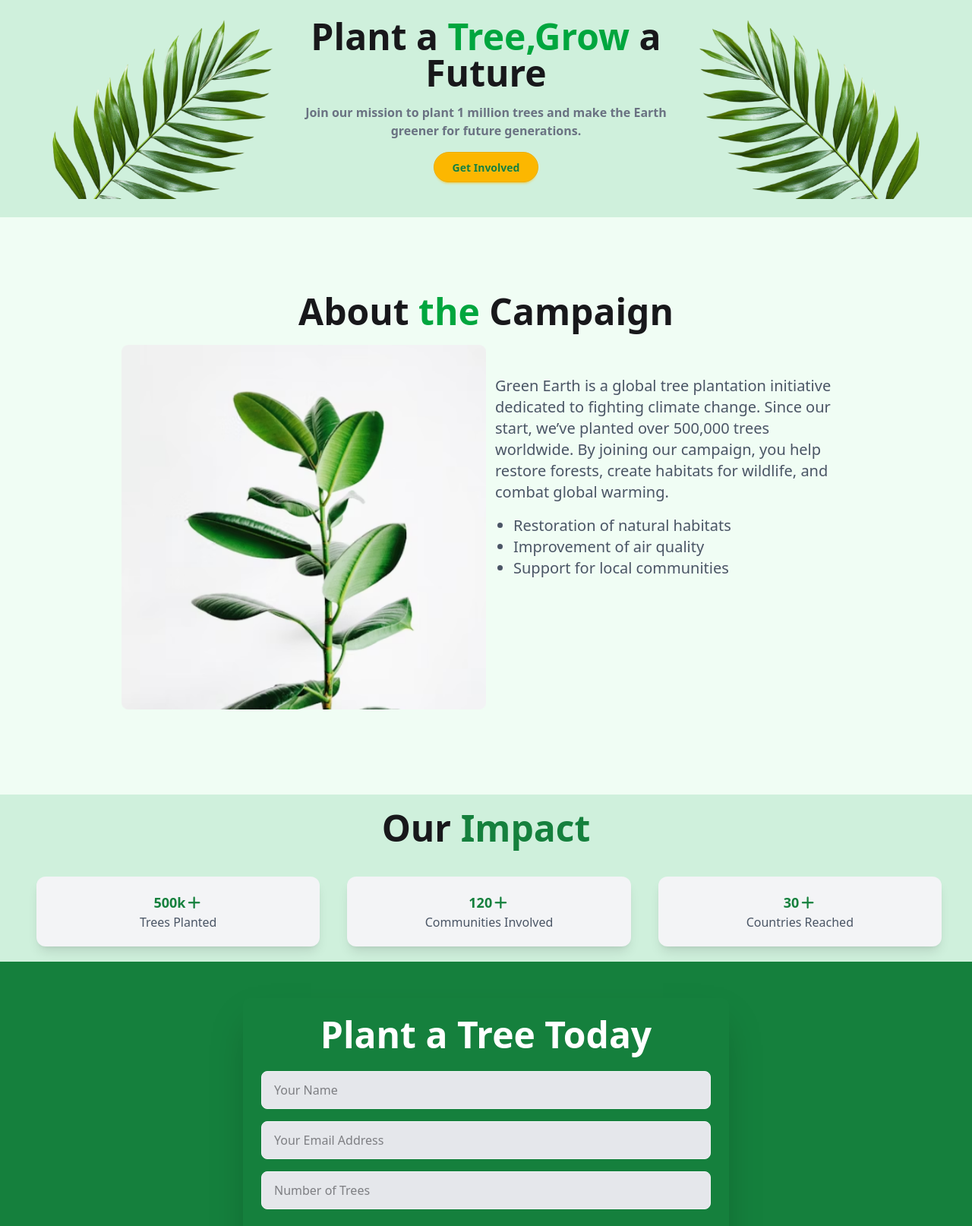
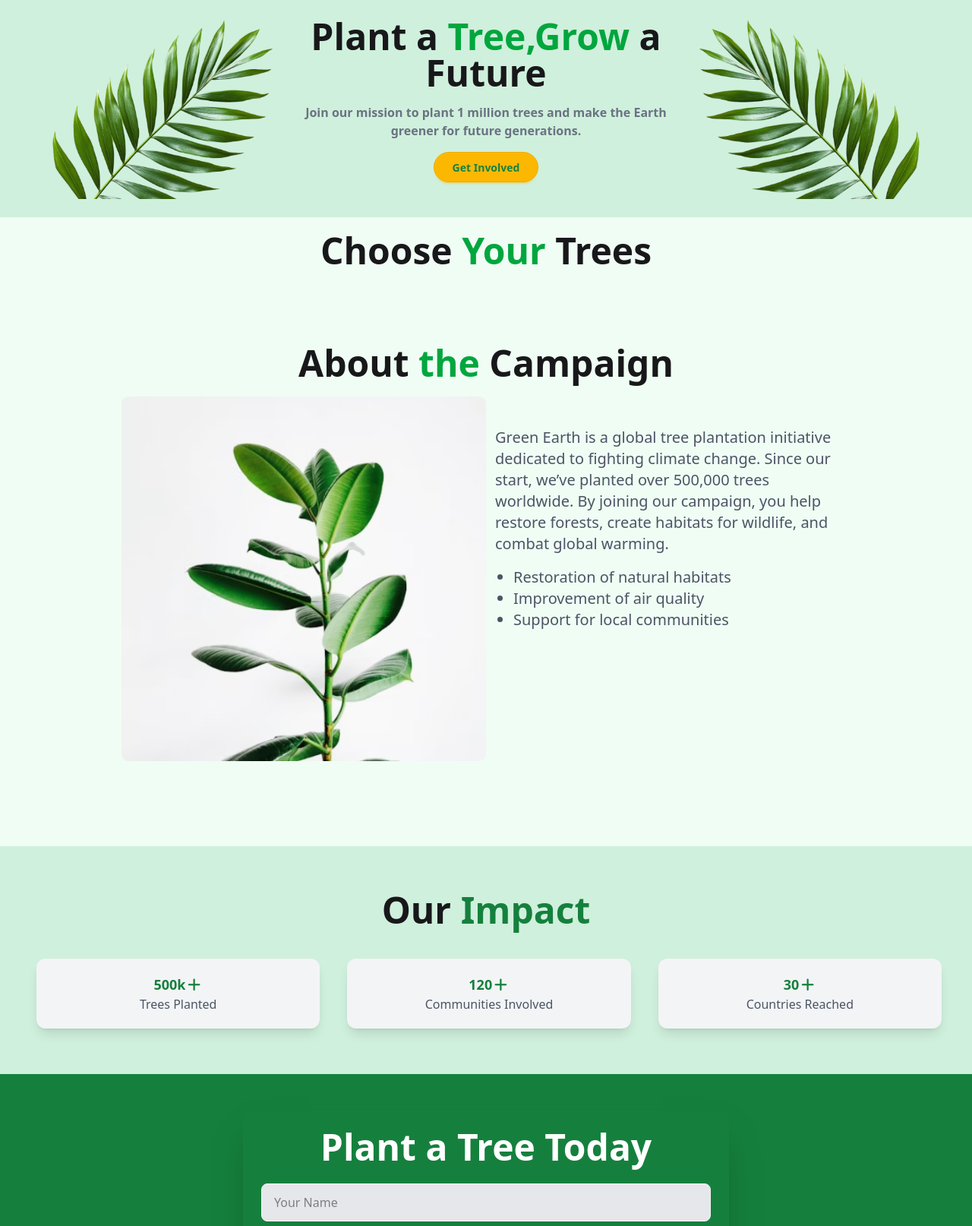
Before and after one commit to coderamitdey/Green-Earth, a plain HTML site: page index.html in a window 1280 px wide. Shown: the part 87-1701 px from the top of the page at 76% size. Drawn offline with nearby package versions, Linux system fonts and the light colour scheme.

Commit message:
started api section

```diff
--- a/index.html
+++ b/index.html
@@ -38,7 +38,7 @@
     </div>
     <a href="" class="flex items-center gap-2">
         <img class="h-[50px] rounded-full" src="assets/green.jpg" alt="">
-        <span class="text-xl font-semibold text-white">Green Earth</span>
+        <span class="text-xl font-semibold text-white ">Green Earth</span>
     </a>
   </div>
   <div class="navbar-center hidden lg:flex">
@@ -92,7 +92,15 @@
 </section>
 
 
+<!-- api section -->
+ <section>
+  <h1 class="font-bold text-5xl text-center mt-5 mb-5">
+  Choose <span class="text-green-600">Your</span> Trees
+  </h1>
 
+ <div id="level-container"></div>
+
+ </section>
 
 
 
@@ -133,7 +141,7 @@
 
 
 <!-- our impact section -->
- <section class="bg-[#CFF0DC]">
+ <section class="bg-[#CFF0DC] py-10">
     <h1 class="text-center text-2xl md:text-5xl font-bold py-5">Our <span class="text-[#15803D]">Impact</span></h1>
     <div class="flex flex-col gap-4 md:flex-row justify-around items-center p-5">
         <div class="shadow-lg rounded-xl bg-gray-100 flex-1 ml-7 text-center gap-3 p-5">
```
